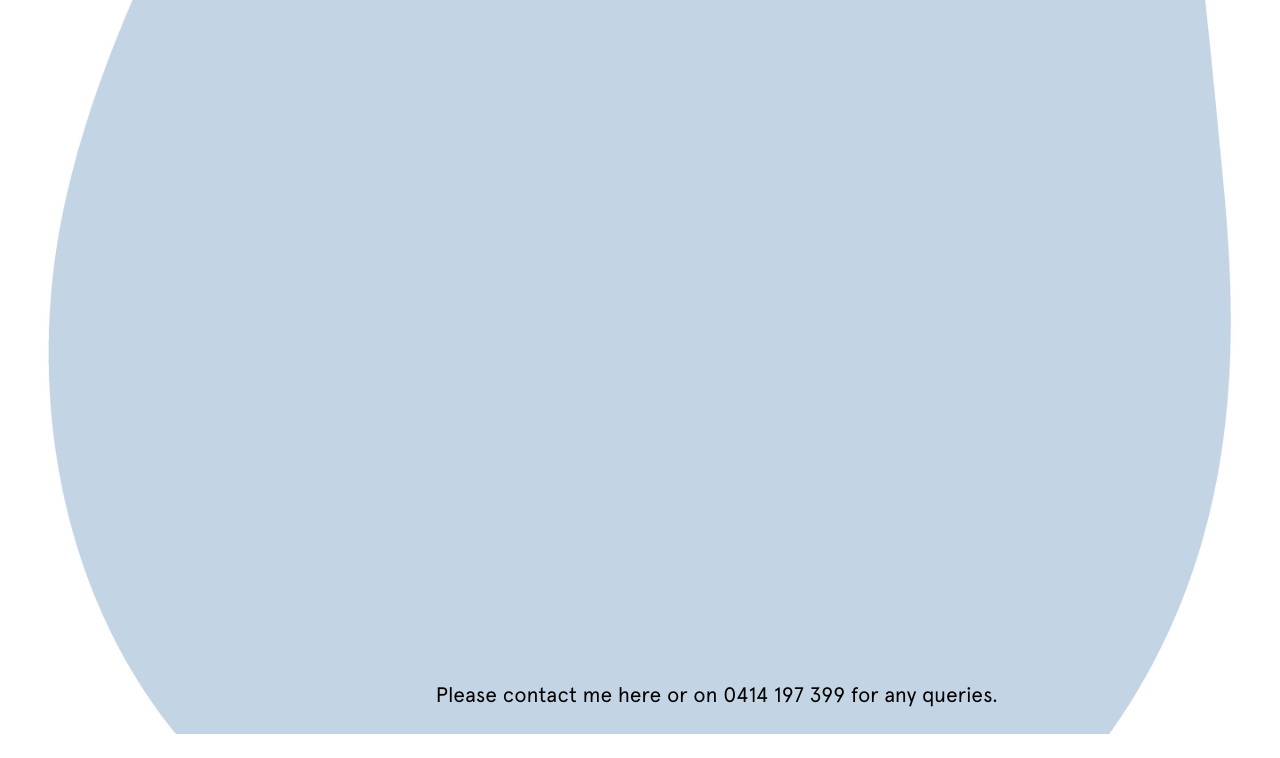
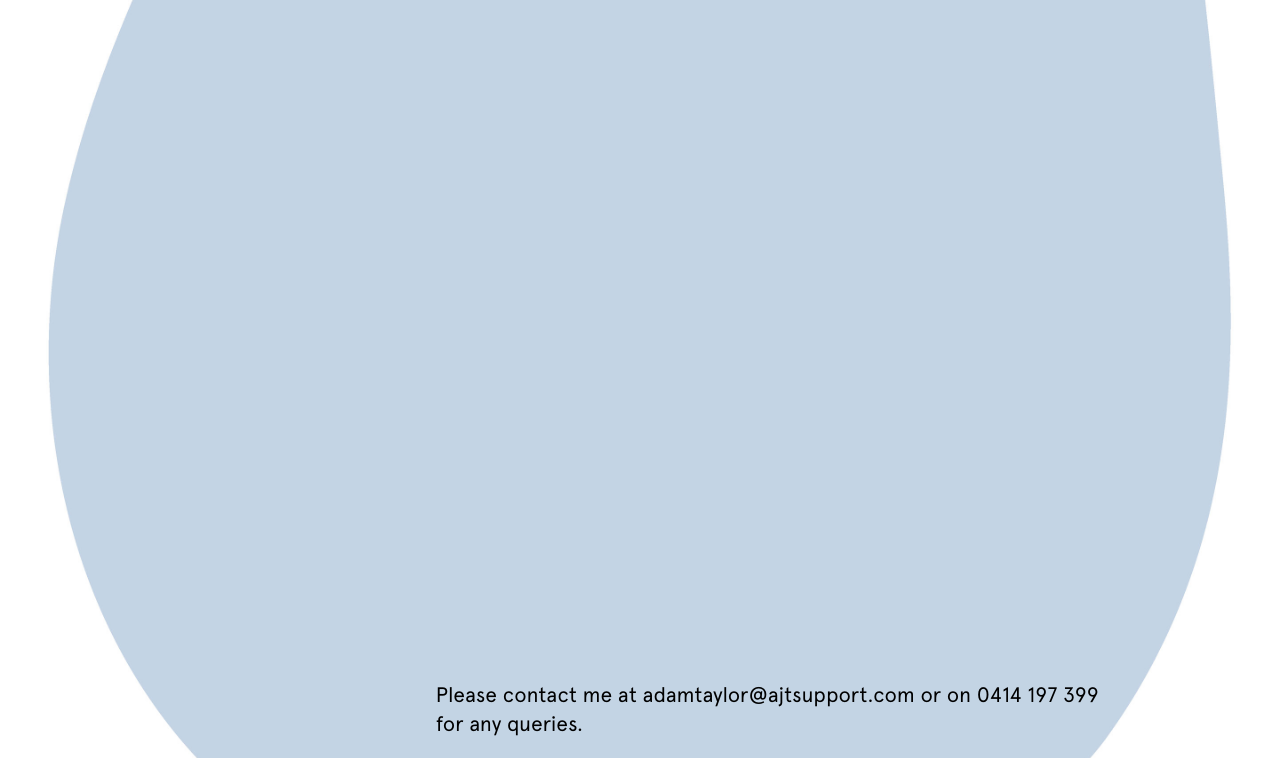
Before and after one commit to dmorph/ajtsupport, a plain HTML site: page about.html in a window 1280 px wide. Shown: the part 636-1394 px from the top of the page. Before the commit the page ends 1370 px from the top, so only its background shows below. Drawn offline with Linux system fonts and the light colour scheme; a web font is replaced by a local one.

Commit message:
Change to address tag

```diff
--- a/about.html
+++ b/about.html
@@ -51,7 +51,7 @@ if(typeof Muse == "undefined") window.Muse = {}; window.Muse.assets = {"required
       <img class="block temp_no_img_src" id="u2418_img" data-orig-src="images/headshot%20grayscale%20cropped.jpg?crc=228916769" alt="" data-heightwidthratio="0.6661870503597123" data-image-width="695" data-image-height="463" src="images/blank.gif?crc=4208392903"/>
      </div>
      <div class="Paragraph-Helvetica clearfix colelem shared_content" id="u2424-10" data-sizePolicy="fixed" data-pintopage="page_fluidx" data-content-guid="u2424-10_content"><!-- content -->
-      <p>Please contact me <a class="nonblock" href="mailto:adamtaylor@ajtsupport.com">here</a> or on <a class="nonblock" href="tel:0414197399">0414 197 399</a> for any queries.</p>
+      <p>Please contact me at <a class="nonblock" href="mailto:adamtaylor@ajtsupport.com">adamtaylor@ajtsupport.com</a> or on <a class="nonblock" href="tel:0414197399">0414 197 399</a> for any queries.</p>
      </div>
     </div>
    </div>
```
